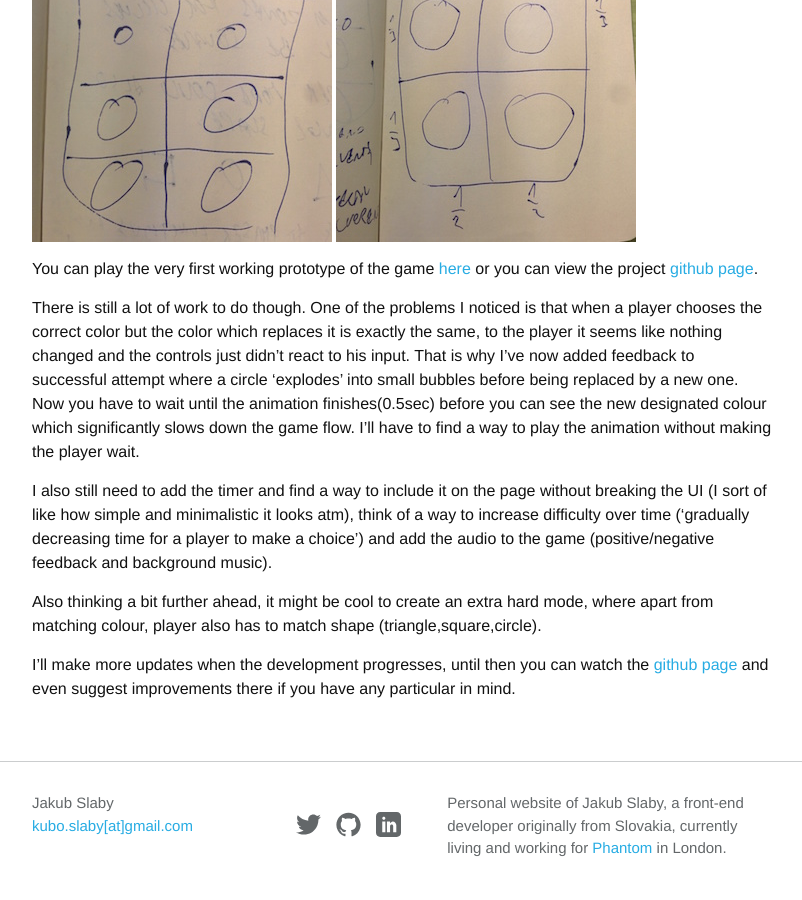
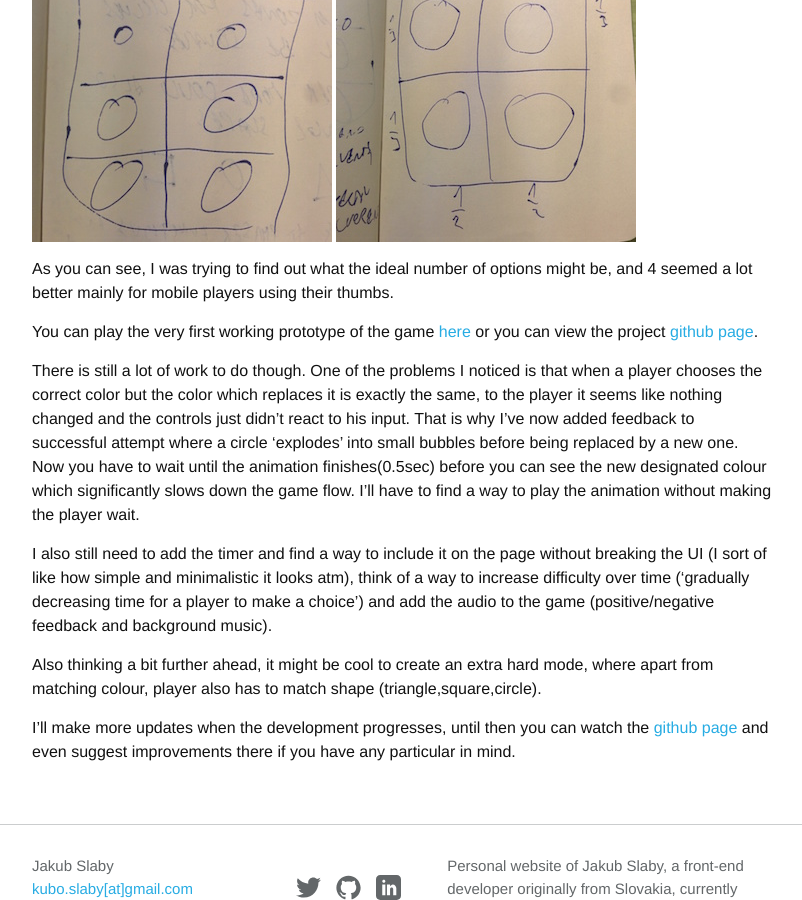
Before and after one commit to jakubsl/jakubsl.github.io, a Jekyll site: the page built from _posts/2015-03-15-introducing-colors.markdown, in a window 1280 px wide and 900 px high, scrolled down 696 px. Shown: the whole window, without its empty margins (238-1040 px from the left). Built offline with Jekyll 4.4.1, drawn with Linux system fonts in a browser that asks for light colours.

Commit message:
finalising intro colors post

```diff
--- a/_posts/2015-03-15-introducing-colors.markdown
+++ b/_posts/2015-03-15-introducing-colors.markdown
@@ -14,6 +14,8 @@ I came up with the idea for Colors (working title), a simple game where you need
 ![Colors game sketch]({{ site.url }}/assets/colors_sketch1.jpg)
 ![another Colors game sketch]({{ site.url }}/assets/colors_sketch2.jpg)
 
+As you can see, I was trying to find out what the ideal number of options might be, and 4 seemed a lot better mainly for mobile players using their thumbs.
+
 You can play the very first working prototype of the game [here](http://jakubslaby.net/colors/) or you can view the project [github page](https://github.com/jakubsl/colors).
 
 There is still a lot of work to do though. One of the problems I noticed is that when a player chooses the correct color but the color which replaces it is exactly the same, to the player it seems like nothing changed and the controls just didn't react to his input. That is why I've now added feedback to successful attempt where a circle 'explodes' into small bubbles before being replaced by a new one. Now you have to wait until the animation finishes(0.5sec) before you can see the new designated colour which significantly slows down the game flow. I'll have to find a way to play the animation without making the player wait.
```
